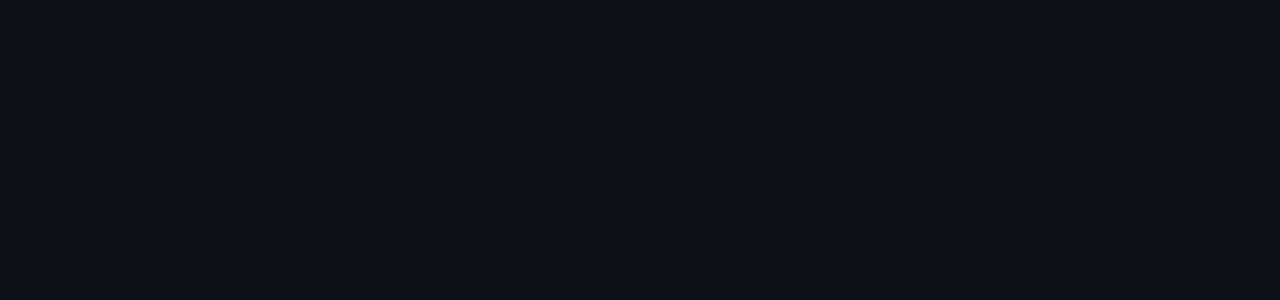
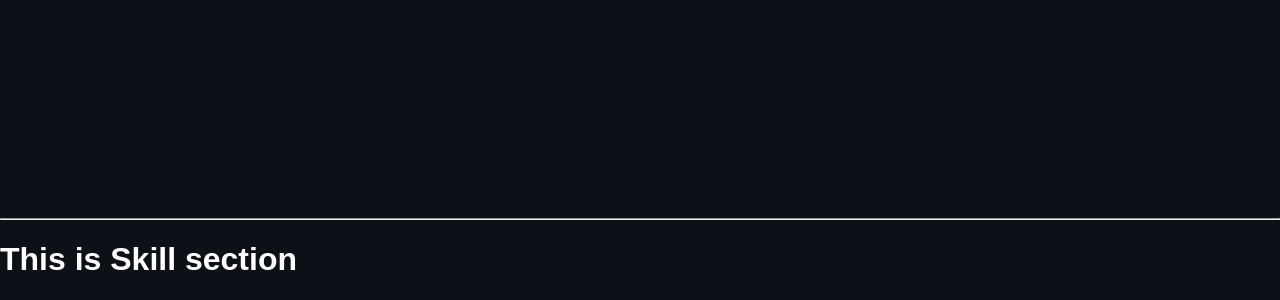
Before and after one commit to Amcodeit/MixedPortfolio, a React (Vite) app in the folder Portfolio/: page / in a window 1280 px wide. Shown: the part 1662-1962 px from the top of the page. Before the commit the page ends 1114 px from the top, so only its background shows below. Built offline with nearby package versions, Linux system fonts and the light colour scheme.

Commit message:
addes skills

```diff
--- a/Portfolio/src/App.jsx
+++ b/Portfolio/src/App.jsx
@@ -8,6 +8,7 @@ import "./Css/About.css"
 import "./Css/Skills.css"
 import "./Css/Services.css"
 import About from "./components/About";
+import Skills from "./components/Skills";
 
 
 export default function App() {
@@ -18,7 +19,10 @@ export default function App() {
       <div className="main-content">
         <Header />
        <Intro />
+       <hr />
         <About />
+        <hr />
+        <Skills />
 
       </div>
     </div>
--- a/Portfolio/src/Css/About.css
+++ b/Portfolio/src/Css/About.css
@@ -4,6 +4,8 @@ main span {
 
 .about-main {
     margin-top: 200px;
+   width: 1200px;
+   height: 964px;
 }
 
 
--- a/Portfolio/src/components/Skills.jsx
+++ b/Portfolio/src/components/Skills.jsx
@@ -2,11 +2,16 @@ import React from 'react'
 
 export default function Skills() {
   return (
+
     <>
+
+    <div className='skill-main'>
+      <h1>This is Skill section</h1>
+    </div>
+
+    </>
 
 
 
-
-    </>
   )
 }
```
